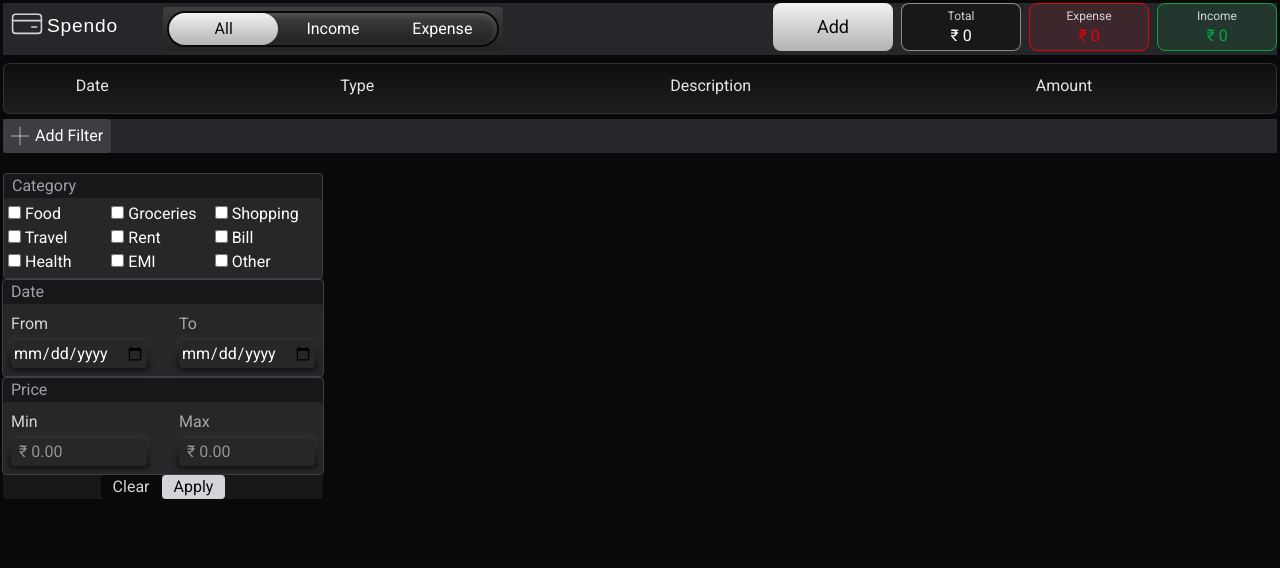
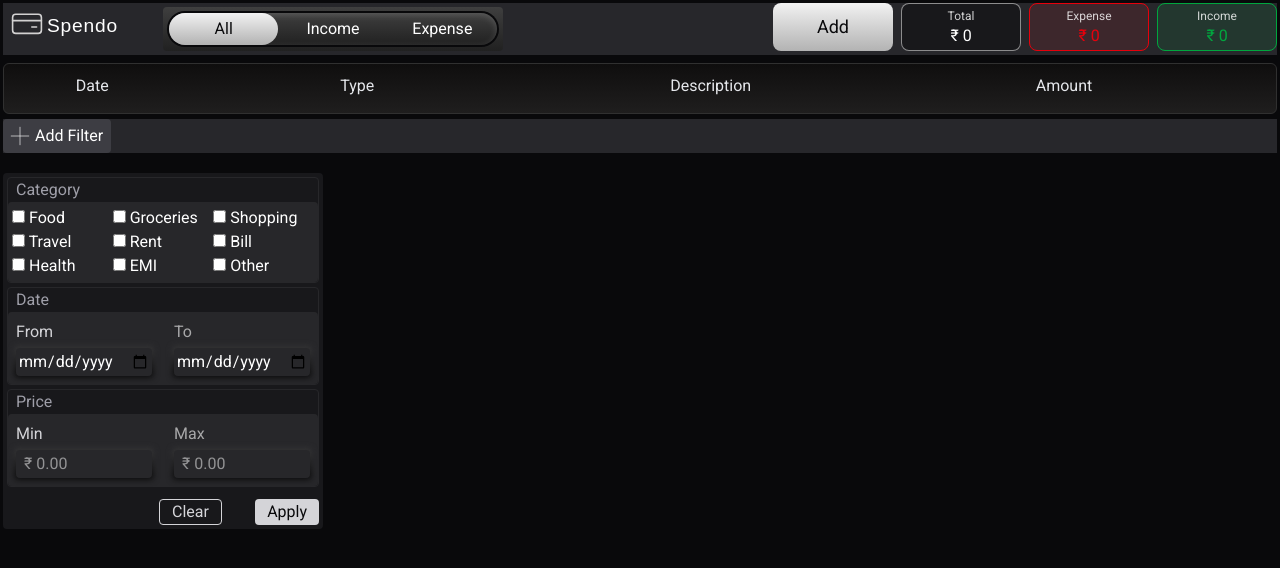
Before and after one commit to QuantumDev573/Spendo-expenseTracker, a website: page index.html in a window 1280 px wide. Drawn offline with Linux system fonts and the light colour scheme; a web font is replaced by a local one.

Commit message:
add design changes

```diff
--- a/index.html
+++ b/index.html
@@ -327,9 +327,9 @@
 <!-- Filters components -->
 
   <!-- amount range component  -->
-  <div class="mt-5 w-80 bg-zinc-900  rounded flex flex-col justify-center items-center">
+  <div class="mt-5 w-80 p-1 bg-zinc-900  rounded flex flex-col justify-center items-center">
     <!-- category filter  -->
-    <div class="w-full border border-zinc-700 rounded">
+    <div class="w-full mb-1 border border-zinc-800 rounded">
       <span class="text-zinc-400 p-2">Category</span>
       <div id="categoryMenu" class=" grid grid-cols-3 w-full p-1 bg-zinc-800 rounded ">
         <label><input type="checkbox" class="category" value="food"> Food</label>
@@ -344,9 +344,9 @@
       </div>
     </div>
 
-    <div class="border border-zinc-700 rounded">
+    <div class=" w-full mb-1 border border-zinc-800 rounded">
       <span class="p-2 text-zinc-400 ">Date</span>
-      <div class=" w-80 bg-zinc-800 p-2  rounded flex flex-col justify-center items-center ">
+      <div class=" bg-zinc-800 p-2  rounded flex flex-col justify-center items-center ">
         <div class="flex justify-between items-center w-full ">
           <div>
             <span class="text-zinc-300">From</span>
@@ -375,9 +375,9 @@
       </div>
     </div>
 
-    <div class="border border-zinc-700 rounded">
+    <div class=" w-full mb-3 border border-zinc-800 rounded">
       <span class="p-2 text-zinc-400 ">Price</span>
-      <div class=" w-80 bg-zinc-800 p-2  rounded flex flex-col justify-center items-center ">
+      <div class=" bg-zinc-800 p-2  rounded flex flex-col justify-center items-center ">
         <div class="flex justify-between items-center w-full ">
           <div>
             <span class="text-zinc-300">Min</span>
@@ -396,9 +396,11 @@
       </div>
     </div>
 
-    <div class="flex justify-">
-      <button type="button" class=" clearFilterBtn rounded px-3 text-zinc-300 bg-zinc-950">Clear</button>
-      <button type="button" class=" applyFilterBtn rounded px-3 bg-zinc-300 text-zinc-950">Apply</button>
+    <div class="w-full flex justify-end">
+      <div class=" w-40  flex justify-between">
+        <button type="button" class=" clearFilterBtn rounded px-3 text-zinc-300 border border-zinc-300">Clear</button>
+        <button type="button" class=" applyFilterBtn rounded px-3 bg-zinc-300 text-zinc-950">Apply</button>
+      </div>
     </div>
   </div>
 
```
Also changed, not shown: output.css.
